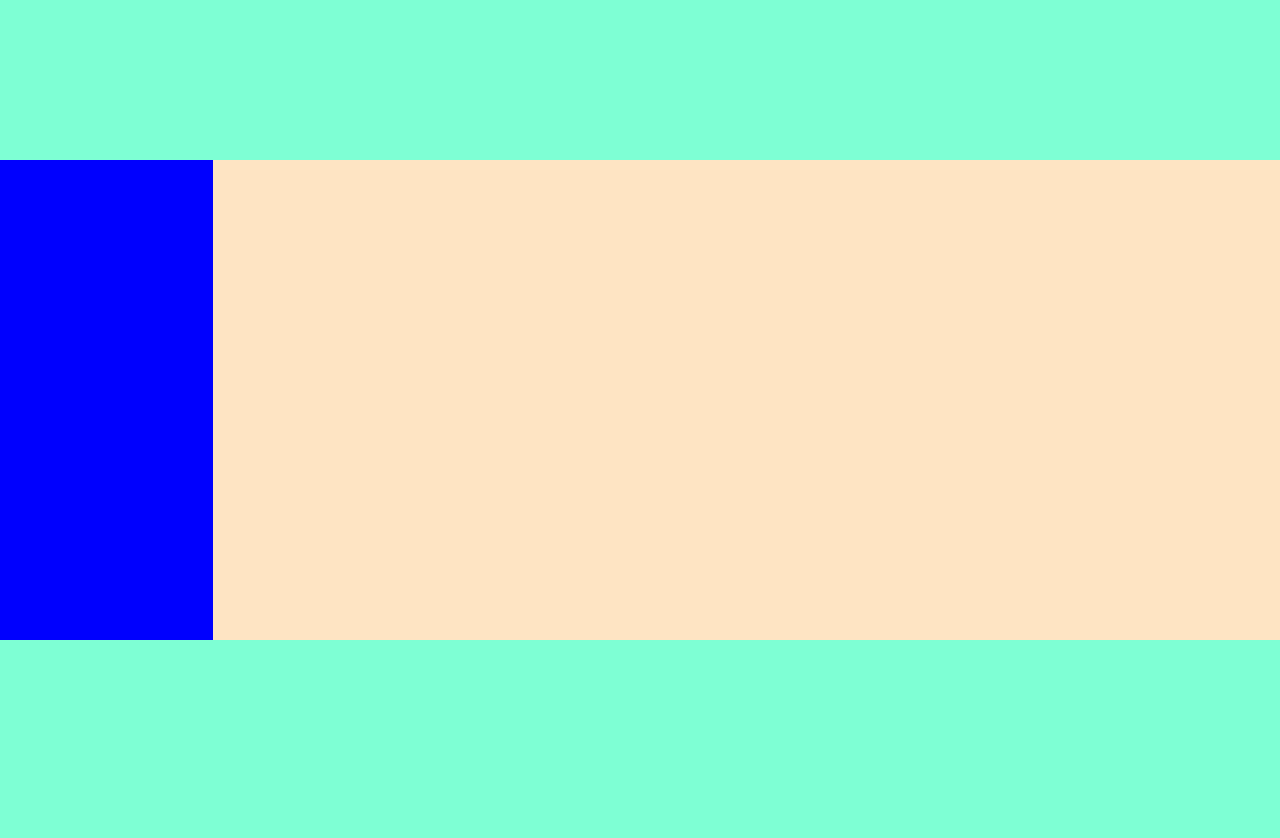
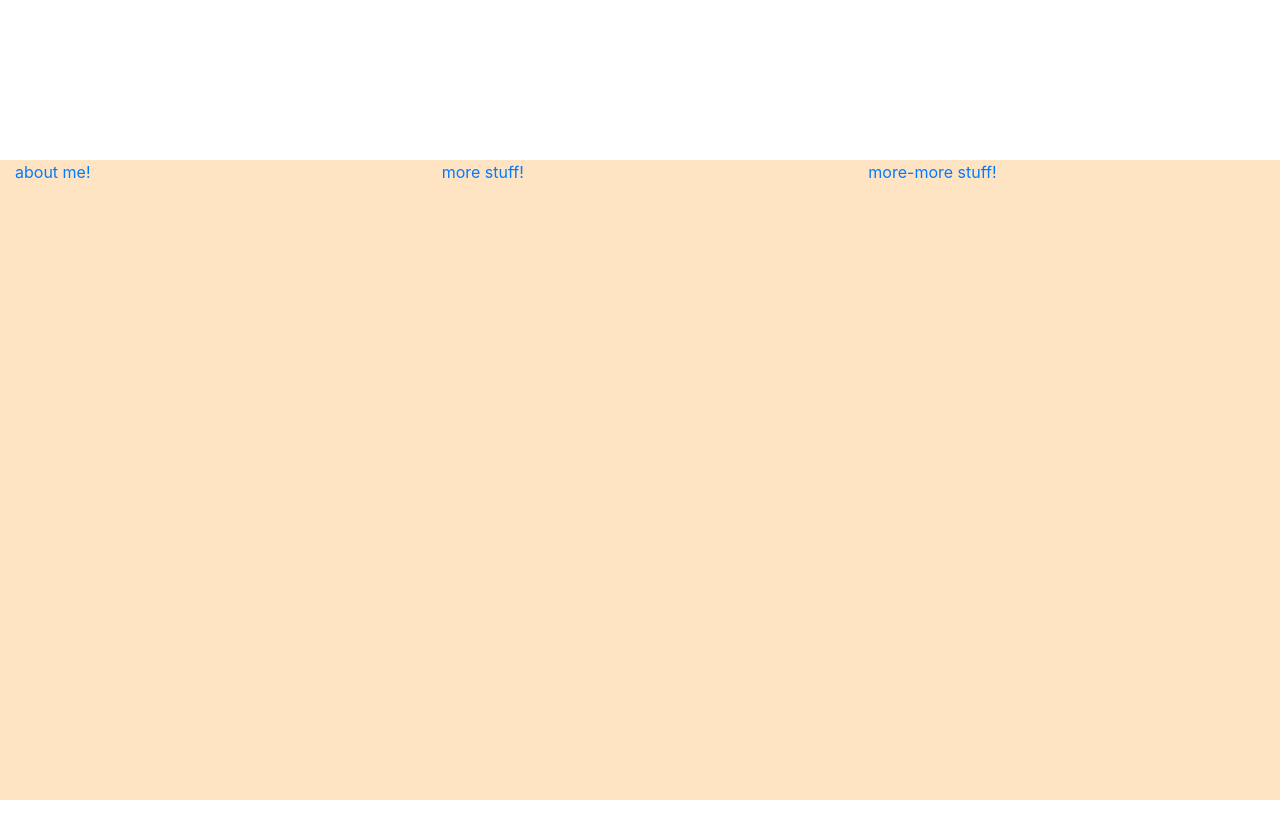
Before and after one commit to MarieCS50/lab0, a plain HTML site: page index.html in a window 1280 px wide. Before the commit the page ends 800 px from the top, so only its background shows below. Drawn offline with nearby package versions, Linux system fonts and the light colour scheme.

Commit message:
before navbar

```diff
--- a/index.html
+++ b/index.html
@@ -10,14 +10,21 @@
     <link rel="stylesheet" href="static/css/styles.css">
 
 </head>
-<body style="height: 100%; background: aquamarine">
+<body style="height: 100%;">
     <div class="container-fluid" style="height: 100%">
         <div class="row" id="header">
 
         </div>
-        <div class="row" id="content">
-            <div class="col-2" style="background: blue">
 
+        <div class="row justify-content-center" id="content">
+            <div class="col-sm-4 justify-content-center">
+                <a href="page1.html">about me!</a>
+            </div>
+            <div class="col-sm-4">
+                <a href="page2.html">more stuff!</a>
+            </div>
+            <div class="col-sm-4">
+                <a href="page3.html">more-more stuff!</a>
             </div>
         </div>
         <div class="row" id="footer">
--- a/static/css/styles.css
+++ b/static/css/styles.css
@@ -1,14 +1,13 @@
 #header {
     height: 20%;
-    background: rgba(127, 255, 212, 0.34);
+    background: white;
 }
 
 #content {
-    height: 60%;
+    height: 80%;
     background: bisque;
 }
 
 #footer {
-    height: 20%;
-    background: aquamarine;
+    height: 10%;
 }
```
Also changed, not shown: page1.html (added, +28 -0 lines), page2.html (added, +10 -0 lines), page3.html (added, +10 -0 lines).
